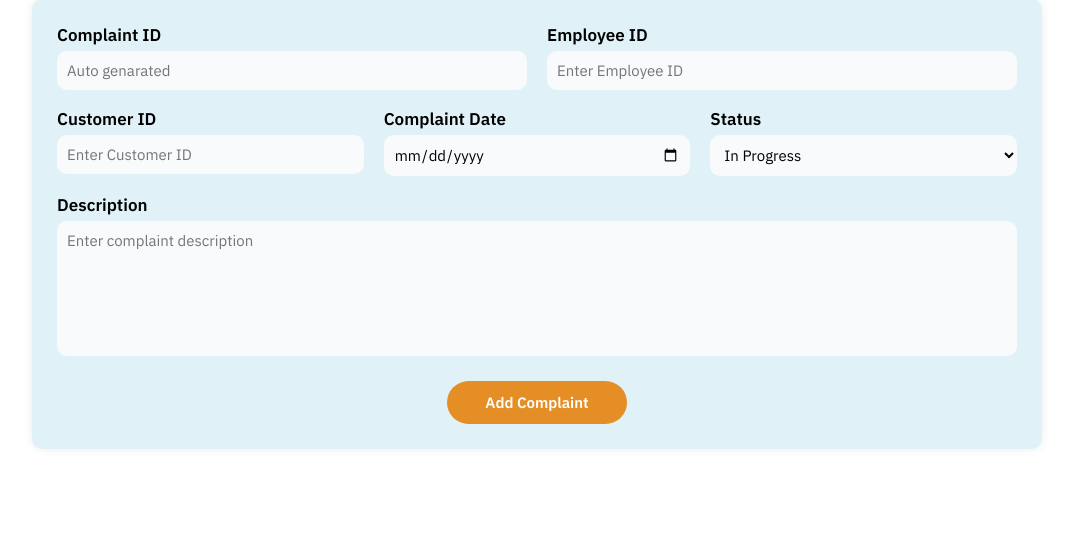
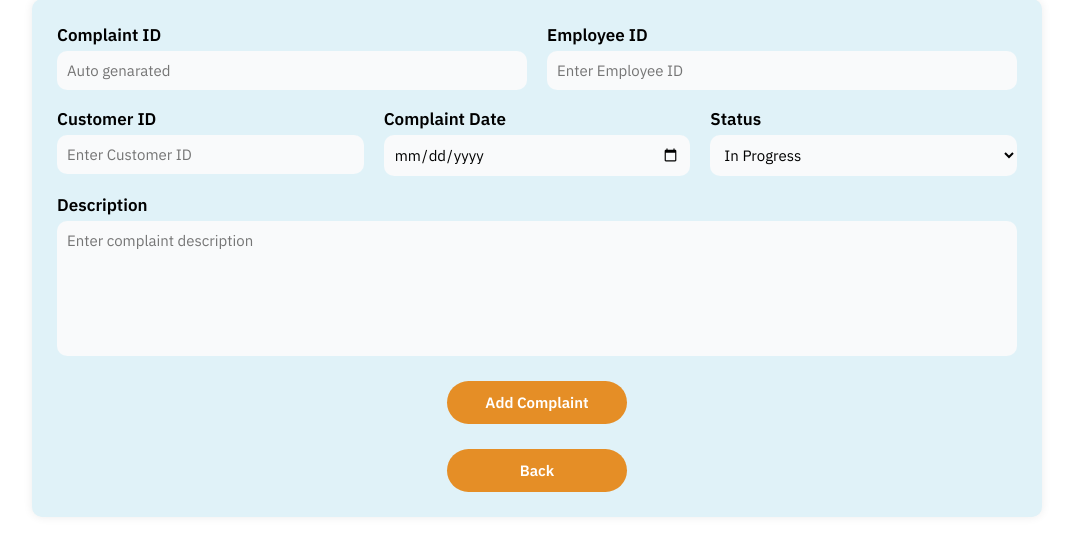
Before and after one commit to Sadeeshana/Utility-Managment-System, a PHP site: page /addnewcomplaint.html in a window 1280 px wide. Shown: the part 83-639 px from the top of the page, without its empty margins (103-1176 px from the left). Run offline with PHP 8.4, Linux system fonts and the light colour scheme.

Commit message:
Add back button to addnewcomplaint page
Add back button to addnewcomplaint page

```diff
--- a/Frontend/addnewcomplaint.css
+++ b/Frontend/addnewcomplaint.css
@@ -93,3 +93,23 @@ textarea {
 .add-btn:hover {
     background: #E58E26;
 }
+
+.add-backbtn{
+    width: 180px;
+    padding: 12px;
+    background: #E58E26;
+    color: white;
+    font-size: 15px;
+    border: none;
+    border-radius: 30px;
+    cursor: pointer;
+    display: block;
+    margin: 25px auto 0;
+    font-weight: 600;
+    font-family: 'IBM Plex Sans';
+
+}
+
+.add-backbtn:hover {
+    background: #E58E26;
+}
--- a/Frontend/addnewcomplaint.html
+++ b/Frontend/addnewcomplaint.html
@@ -62,6 +62,8 @@
       </div>
 
       <button type="submit" id="addComplaintBtn" class="add-btn">Add Complaint</button>
+      <button type="button" id="addBackBtn" class="add-backbtn">Back</button>
+
     </form>
 
   </div>
--- a/Frontend/addnewcomplaint.js
+++ b/Frontend/addnewcomplaint.js
@@ -1,6 +1,19 @@
 document.addEventListener('DOMContentLoaded', () => {
     const get = id => document.getElementById(id);
     const complaintForm = get('complaintForm');
+
+    // BACK BUTTON (NO VALIDATION)
+
+    const backBtn = get('addBackBtn');
+    if (backBtn) {
+        backBtn.addEventListener('click', function (e) {
+            e.preventDefault(); // stop form submit
+            window.location.href = "complaint_management.html"; // redirect
+        });
+    }
+
+
+    // FORM SUBMIT HANDLER
 
     if (complaintForm) {
         complaintForm.addEventListener('submit', async function(e) {
@@ -29,8 +42,6 @@ document.addEventListener('DOMContentLoaded', () => {
             const formData = new FormData(this);
 
             try {
-                // FIXED PATH: Adjust this path if your PHP file is in a specific folder
-                // Example: /Utility/Backend/AddComplaint.php
                 const response = await fetch('/Utility/Backend/Addcomplaint.php', {
                     method: "POST",
                     body: formData
@@ -43,13 +54,11 @@ document.addEventListener('DOMContentLoaded', () => {
                     alert('You have added a complaint successfully!');
                     this.reset();
 
-                    // Redirect
                     setTimeout(() => {
                         window.location.href = "Complaint_Management.html";
                     }, 1000);
                 } else {
-                    // Show the actual error from PHP
-                    alert("Failed to add complaint. \nServer says: " + data);
+                    alert("Failed to add complaint.\nServer says: " + data);
                     console.error("PHP Error:", data);
                 }
 
```
